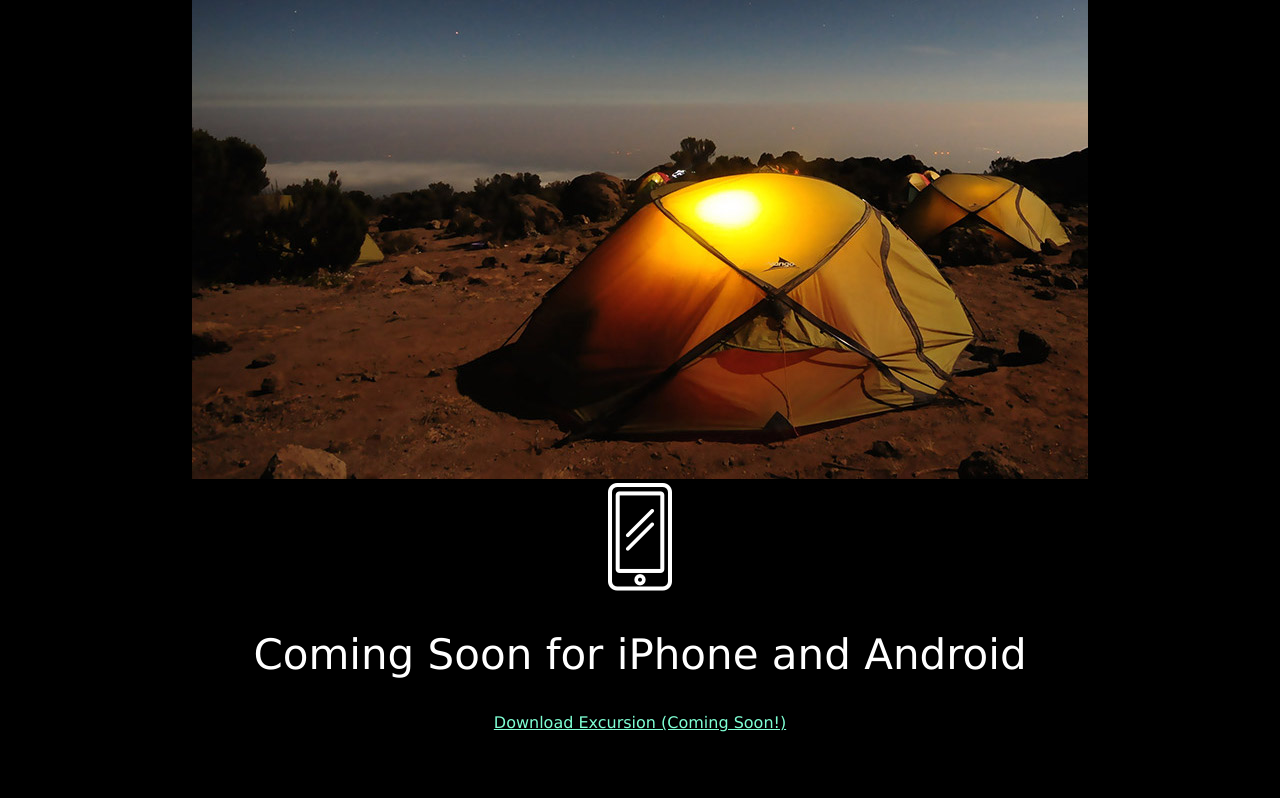
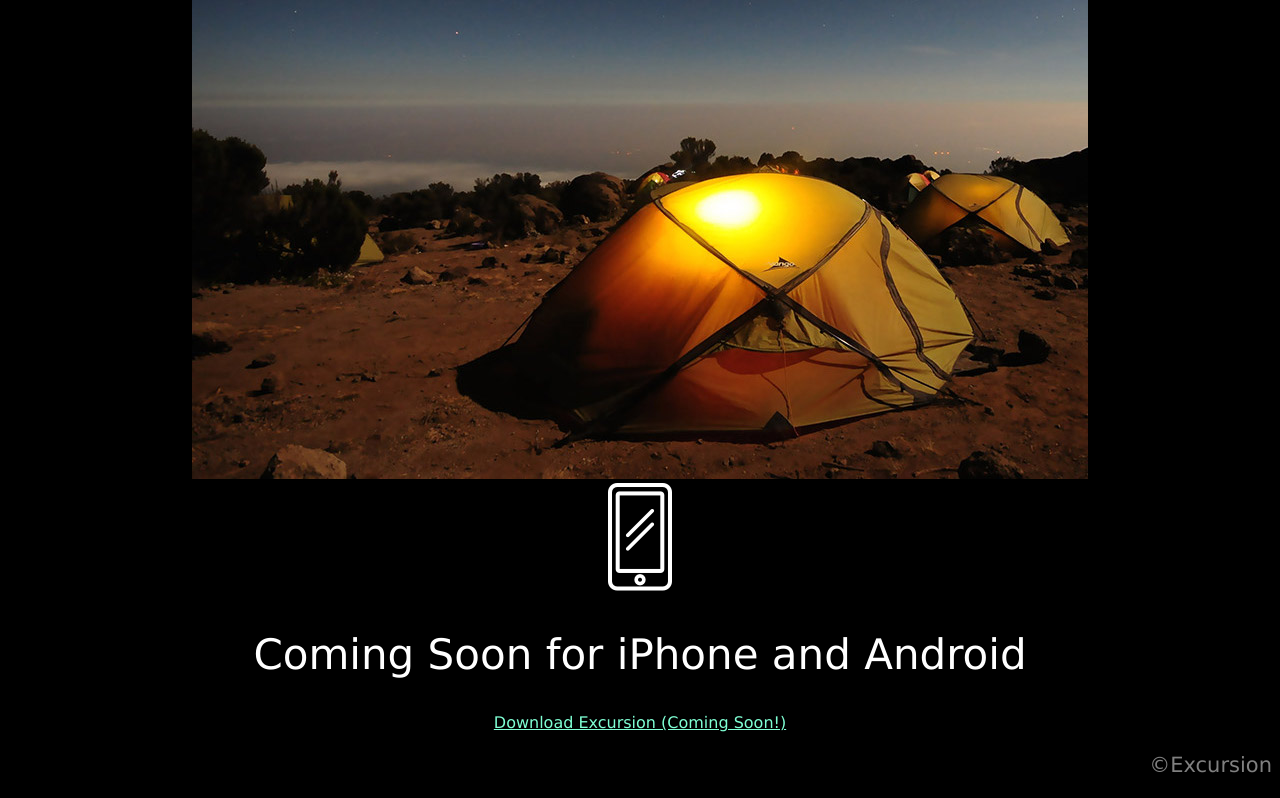
Before and after one commit to showera/excursion, a plain HTML site: page index.html in a window 1280 px wide. Shown: the part 532-1330 px from the top of the page. Before the commit the page ends 1272 px from the top, so only its background shows below. Drawn offline with Linux system fonts and the light colour scheme.

Commit message:
add copyright mark

```diff
--- a/index.html
+++ b/index.html
@@ -28,6 +28,7 @@
       <a href="">Download Excursion (Coming Soon!)</a>
     </div>
 
+    <p id="copyRight">&copy;Excursion</p>
 
   </body>
 </html>
--- a/resources/css/style.css
+++ b/resources/css/style.css
@@ -24,3 +24,8 @@ p {
   font-size: 21px;
   color: gray;
 }
+
+#copyRight {
+  text-align: right;
+  color: gray;
+}
```
